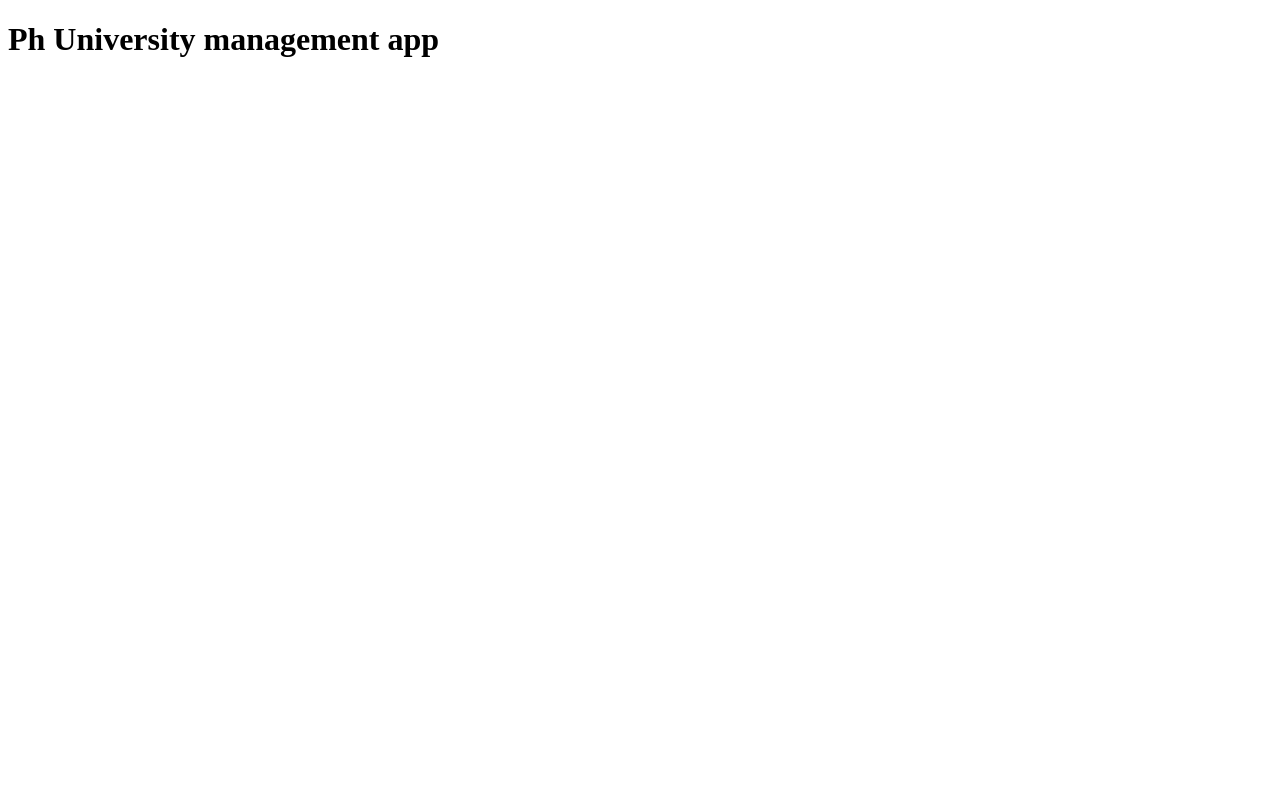
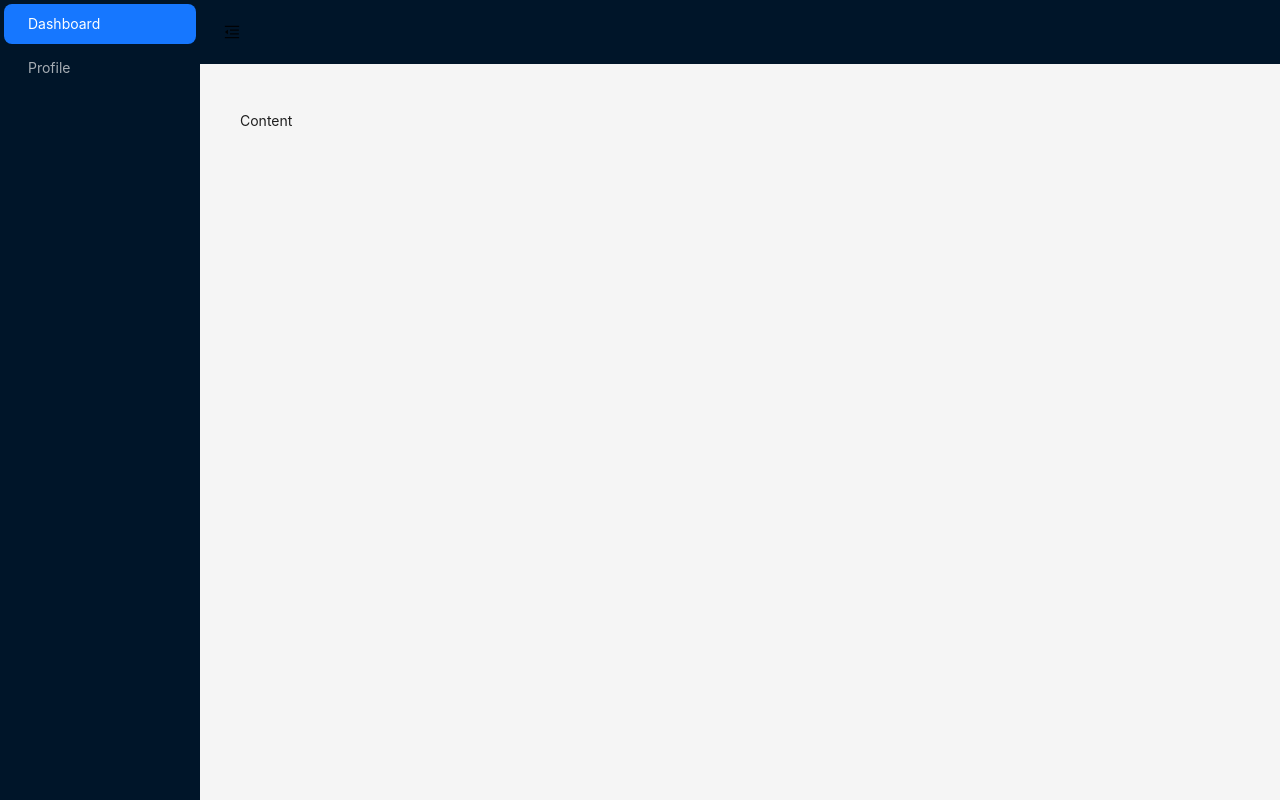
Before and after one commit to devfardin/PH-University-Client, a React (Vite) app: page / in a window 1280 px wide. Built offline with nearby package versions, Linux system fonts and the light colour scheme.

Commit message:
create main layout

```diff
--- a/package.json
+++ b/package.json
@@ -10,6 +10,7 @@
     "preview": "vite preview"
   },
   "dependencies": {
+    "antd": "^5.23.0",
     "react": "^18.3.1",
     "react-dom": "^18.3.1",
     "react-hook-form": "^7.54.2",
--- a/src/App.tsx
+++ b/src/App.tsx
@@ -1,8 +1,10 @@
+import MainLayout from "./components/layout/MainLayout"
+
 function App() {
 
   return (
     <>
-    <h1>Ph University management app</h1>
+    <MainLayout/>
     </>
   )
 }
--- /dev/null
+++ b/src/components/layout/MainLayout.tsx
@@ -0,0 +1,63 @@
+import React, { useState } from 'react'
+import {
+  MenuFoldOutlined,
+  MenuUnfoldOutlined,
+  UploadOutlined,
+  UserOutlined,
+  VideoCameraOutlined,
+} from '@ant-design/icons';
+import { Button, Layout, Menu } from 'antd';
+const { Header, Sider, Content } = Layout;
+
+const items = [
+  {
+    key: 'dashboard',
+    label: 'Dashboard'
+  },
+  {
+    key: 'profile',
+    label: 'Profile'
+  }
+]
+
+const MainLayout = () => {
+  const [collapsed, setCollapsed] = useState(false);
+  return (
+    <Layout style={{height:'100vh'}}>
+    <Sider trigger={null} collapsible collapsed={collapsed}>
+      <div className="demo-logo-vertical" />
+      <Menu
+        theme="dark"
+        mode="inline"
+        defaultSelectedKeys={['dashboard']}
+        items={items}
+      />
+    </Sider>
+    <Layout>
+      <Header style={{ padding: 0, }}>
+        <Button
+          type="text"
+          icon={collapsed ? <MenuUnfoldOutlined /> : <MenuFoldOutlined />}
+          onClick={() => setCollapsed(!collapsed)}
+          style={{
+            fontSize: '16px',
+            width: 64,
+            height: 64,
+          }}
+        />
+      </Header>
+      <Content
+        style={{
+          margin: '24px 16px',
+          padding: 24,
+          minHeight: 280,
+        }}
+      >
+        Content
+      </Content>
+    </Layout>
+  </Layout>
+  )
+}
+
+export default MainLayout
--- a/src/index.css
+++ b/src/index.css
@@ -0,0 +1,5 @@
+* {
+    padding: 0;
+    margin: 0;
+    box-sizing: border-box;
+}
```
Also changed, not shown: 1 other file (tests, documents, lock files or other folders).
